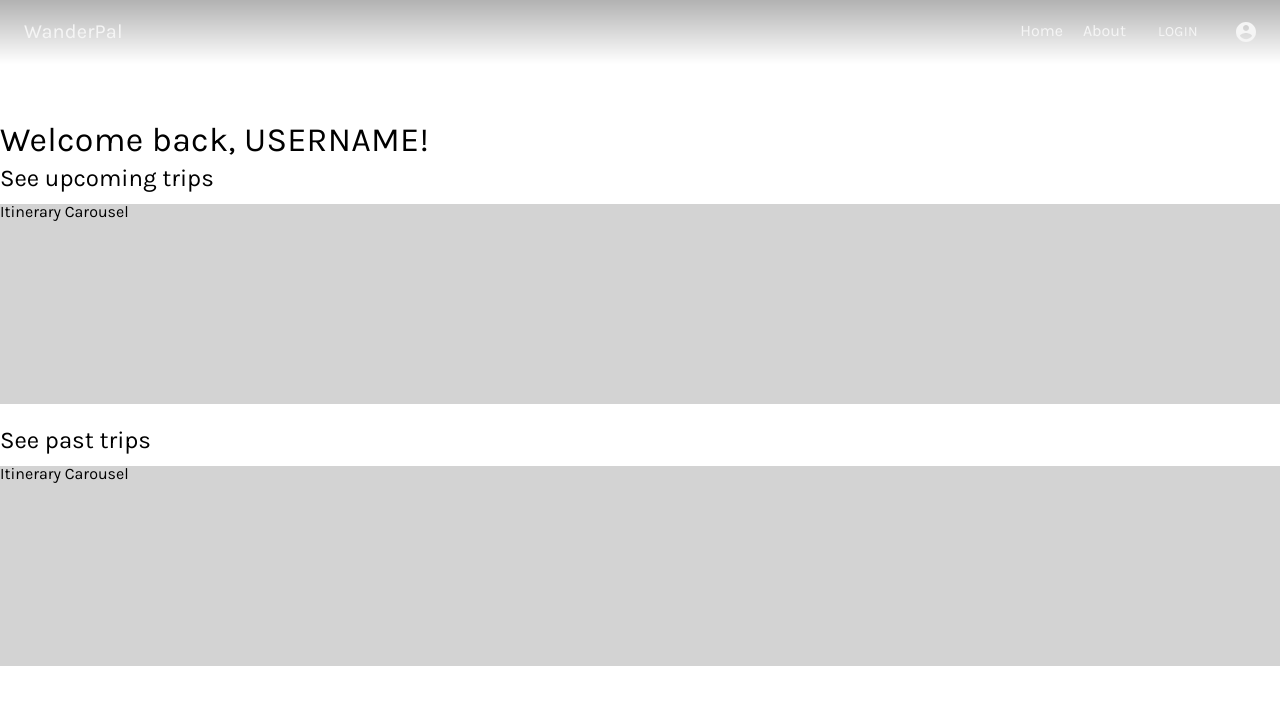
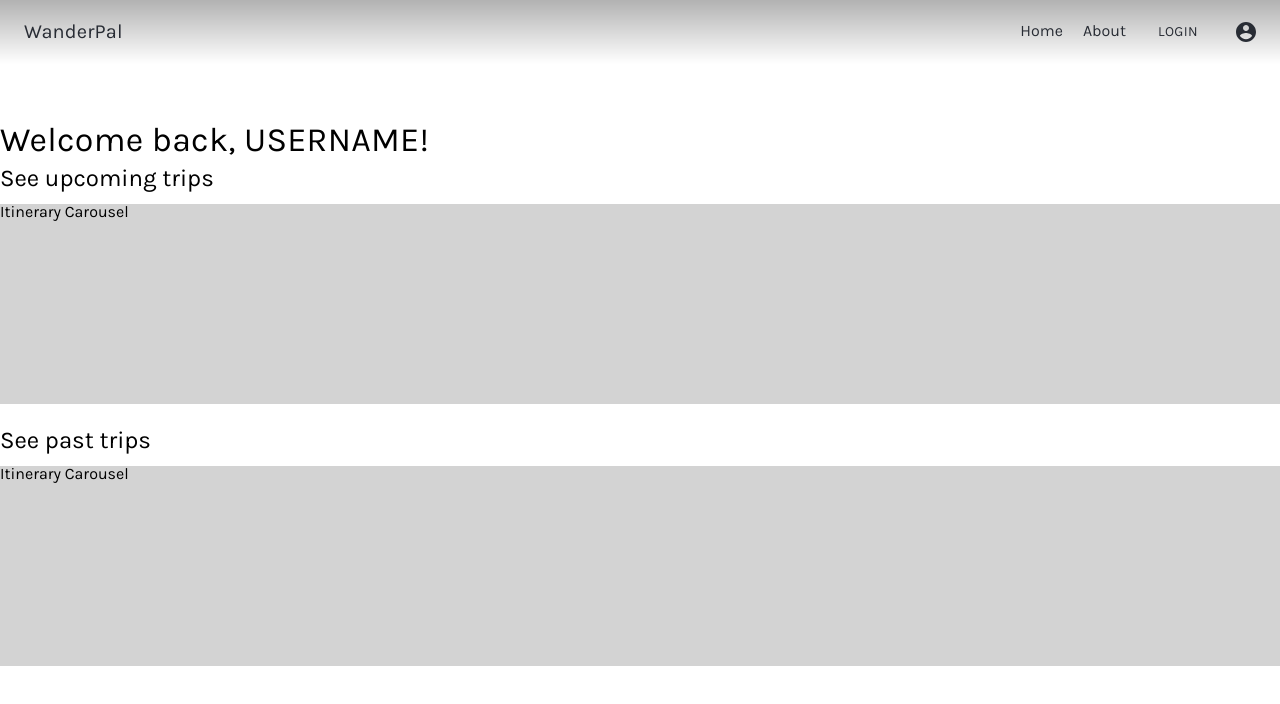
Before and after one commit to Codechief09/wonderpals, a React (Create React App) app: page /dashboard in a window 1280 px wide. Shown: the top 704 px of the page. Built offline with nearby package versions, Linux system fonts and the light colour scheme.

Commit message:
oauth working

```diff
--- a/src/component/Dashboard/Dashboard.js
+++ b/src/component/Dashboard/Dashboard.js
@@ -9,9 +9,9 @@ export default class Dashboard extends React.Component {
   render() {
     return (
       <div>
-        <Navigation/>
+        <Navigation class='dashboard-nav'/>
         <Container id='dashboard' maxWidth='lg'>
-          <Typography variant='h4'>
+          <Typography variant='h4' mb={2}>
             Welcome back, USERNAME!
           </Typography>
           <Typography variant='h5'>
--- a/src/component/Dashboard/Dashboard.scss
+++ b/src/component/Dashboard/Dashboard.scss
@@ -1,3 +1,8 @@
 #dashboard {
   margin-top: 100px;
 }
+
+.dashboard-nav * {
+  color: #282c34 !important;
+  background: none !important;
+}
--- a/src/component/Landing/Landing.js
+++ b/src/component/Landing/Landing.js
@@ -5,6 +5,8 @@ import Navigation from '../Navigation/Navigation';
 import About from '../About/About';
 import HowToUse from '../HowToUse/HowToUse';
 import Footer from '../Footer/Footer';
+
+import GoogleLogin from '../Login/GoogleLogin';
 
 import { Box } from '@material-ui/core';
 
@@ -25,10 +27,11 @@ export default class Landing extends React.Component {
               <h1>{ this.state.message }</h1>
             </div>
           </Box>
+          <GoogleLogin/>
           <About/>
           <HowToUse/>
         </div>
-        <Navigation/>
+        <Navigation class='landing-nav'/>
         <Footer/>
       </section>
     );
--- a/src/component/Landing/Landing.scss
+++ b/src/component/Landing/Landing.scss
@@ -25,3 +25,9 @@ h1 {
   color: white;
   text-shadow: 0 0 8px #110703;
 }
+
+.MuiAppBar-colorPrimary {
+  background-color: rgba(255, 255, 255, 0) !important;
+  background-image: linear-gradient(rgba(0, 0, 0, 0.3), rgba(255, 255, 255, 0)) !important;
+  box-shadow: none !important;
+}
--- a/src/component/Login/GoogleLogin.js
+++ b/src/component/Login/GoogleLogin.js
@@ -5,7 +5,7 @@ export default class GoogleLogin extends React.Component {
     let googleURL = "https://accounts.google.com/o/oauth2/v2/auth";
     let options = {
       client_id: process.env.REACT_APP_CLIENT_ID,
-      redirect_uri: 'http://localhost:3000/oauth',
+      redirect_uri: 'http://localhost:3000/dashboard',
       scope: 'email openid profile',
       prompt: 'consent',
       response_type: 'code'
--- a/src/component/Navigation/Navigation.js
+++ b/src/component/Navigation/Navigation.js
@@ -13,7 +13,7 @@ export default class Navigation extends React.Component {
     let auth = true;
     return (
       <nav>
-        <AppBar position="fixed">
+        <AppBar position="fixed" className={this.props.class}>
           <Toolbar>
             <Typography variant="h6" color="inherit">
               WanderPal
--- a/src/component/Navigation/Navigation.scss
+++ b/src/component/Navigation/Navigation.scss
@@ -23,8 +23,3 @@ header {
     width: 100% !important;
     box-sizing: border-box !important;
 }
-.MuiAppBar-colorPrimary {
-    background-color: rgba(255, 255, 255, 0) !important;
-    background-image: linear-gradient(rgba(0, 0, 0, 0.3), rgba(255, 255, 255, 0)) !important;
-    box-shadow: none !important;
-}
```
